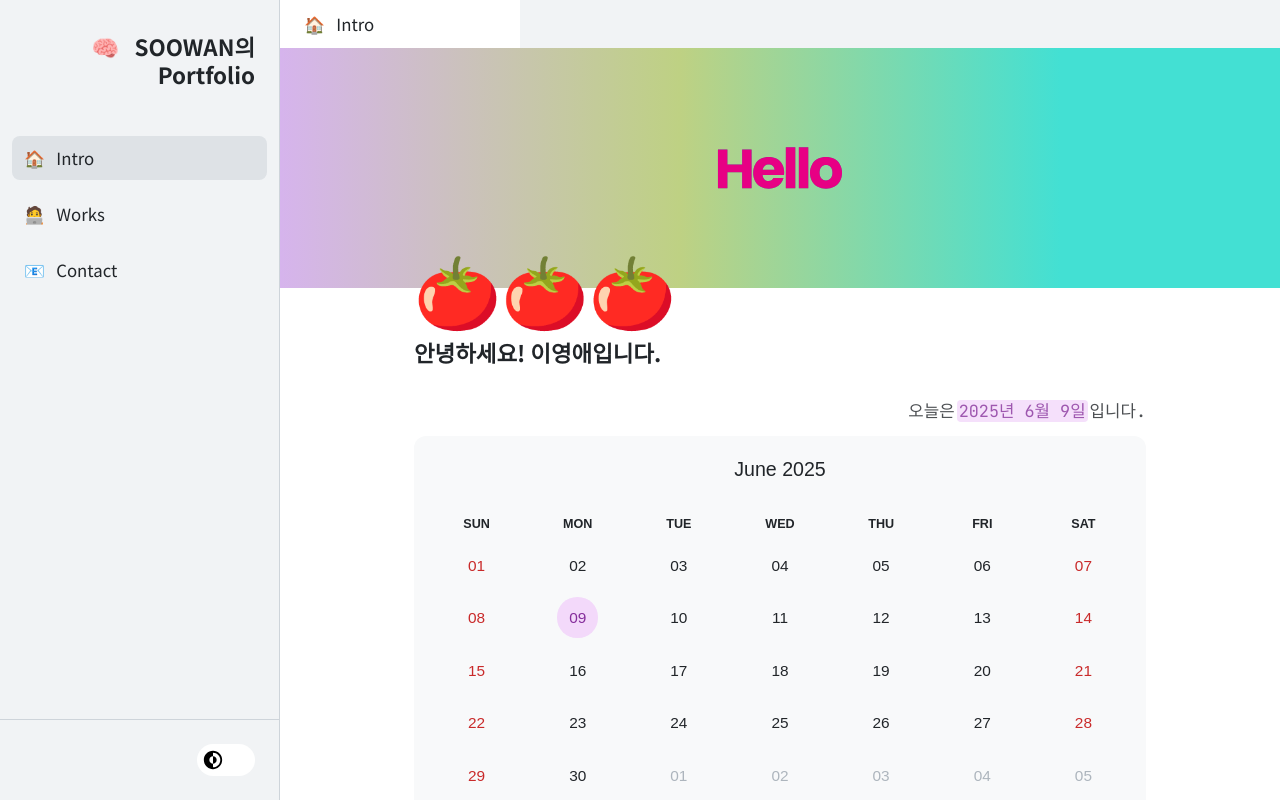
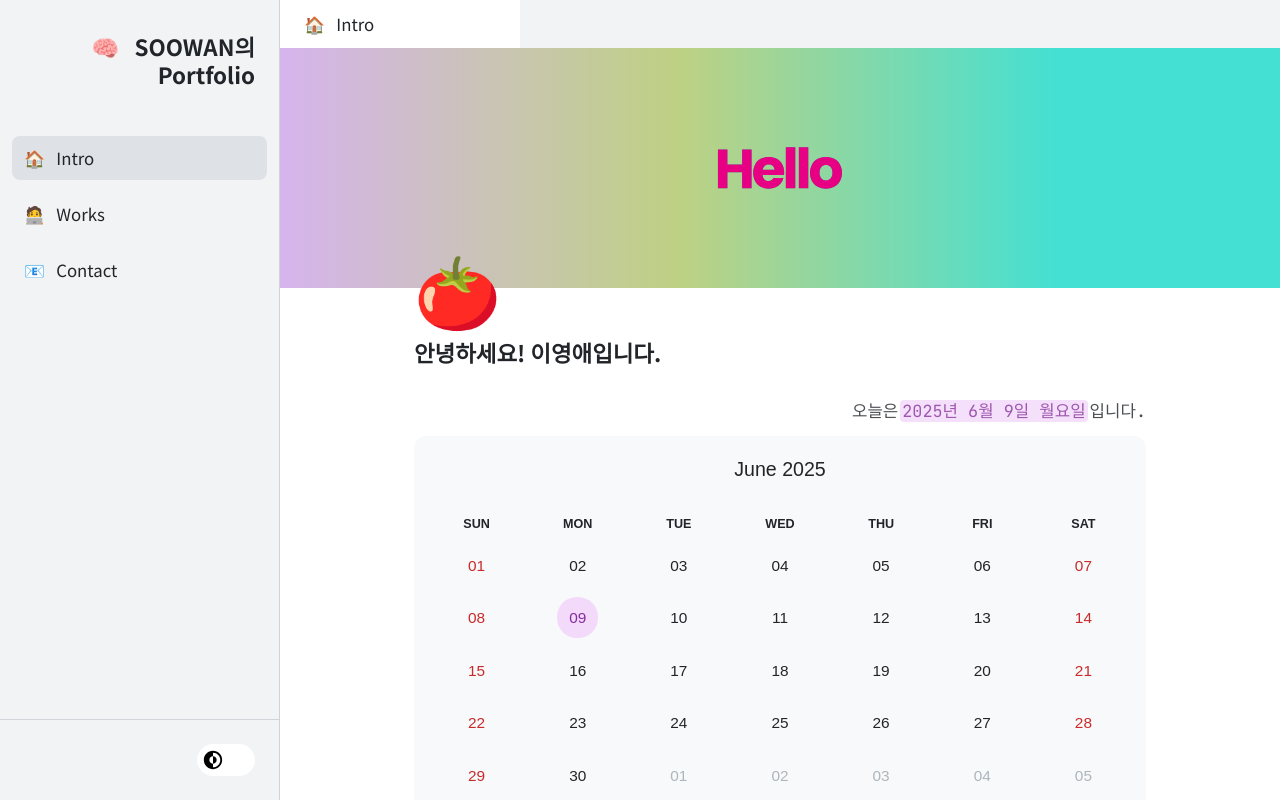
Before and after one commit to sooowan/portfolio-react, a React (Create React App) app: page / in a window 1280 px wide. Built offline with nearby package versions, Linux system fonts and the light colour scheme.

Commit message:
요일 추가

```diff
--- a/src/components/calendar/MyCalendar.js
+++ b/src/components/calendar/MyCalendar.js
@@ -13,13 +13,17 @@ function MyCalendar() {
   const year = date.getFullYear();
   const month = date.getMonth() + 1; // 월은 0부터 시작하므로 +1
   const day = date.getDate();
+  const dayOfWeek = date.getDay();
+
+  const days = ['일', '월', '화', '수', '목', '금', '토'];
+  const koreanDayOfWeek = days[dayOfWeek];
 
   return (
     <div className="my-calendar-wrap">
       <p className="date">
         오늘은
         <span>
-          {year}년 {month}월 {day}일
+          {year}년 {month}월 {day}일 {koreanDayOfWeek}요일
         </span>
         입니다.
       </p>
--- a/src/index.js
+++ b/src/index.js
@@ -1,9 +1,9 @@
-import React from 'react';
+import React, { useEffect } from 'react';
 import ReactDOM from 'react-dom/client';
 import './index.css';
 import App from './App';
 import reportWebVitals from './reportWebVitals';
-import { BrowserRouter } from 'react-router-dom';
+import { BrowserRouter, useLocation } from 'react-router-dom';
 import { Provider } from 'react-redux';
 import { configureStore } from '@reduxjs/toolkit';
 import rootReducer from './modules';
@@ -19,12 +19,20 @@ const store = configureStore({
       serializableCheck: false,
     }),
 });
+export default function ScrollTop() {
+  const { pathname } = useLocation();
+  useEffect(() => {
+    window.scrollTo(0, 0);
+  }, [pathname]);
+  return null;
+}
 
 root.render(
   <React.StrictMode>
     <Provider store={store}>
       <BrowserRouter basename={process.env.PUBLIC_URL}>
         <HelmetProvider>
+          <ScrollTop />
           <App />
         </HelmetProvider>
       </BrowserRouter>
--- a/src/pages/Intro.js
+++ b/src/pages/Intro.js
@@ -91,7 +91,7 @@ export default function Home() {
       </div>
       <div className="content">
         <div className="title">
-          <span className="title-ico">🍅🍅🍅</span>
+          <span className="title-ico">🍅</span>
           <h4>안녕하세요! 이영애입니다.</h4>
         </div>
         <MyCalendar />
--- a/src/pages/Works.js
+++ b/src/pages/Works.js
@@ -34,7 +34,10 @@ const works = [
       'CSSModule',
       'react-router',
       'react-calendar',
+      'react-select',
+      'CryptoJS',
       'lottie',
+      'uuid',
       'dark-mode',
     ],
     detail:
```
